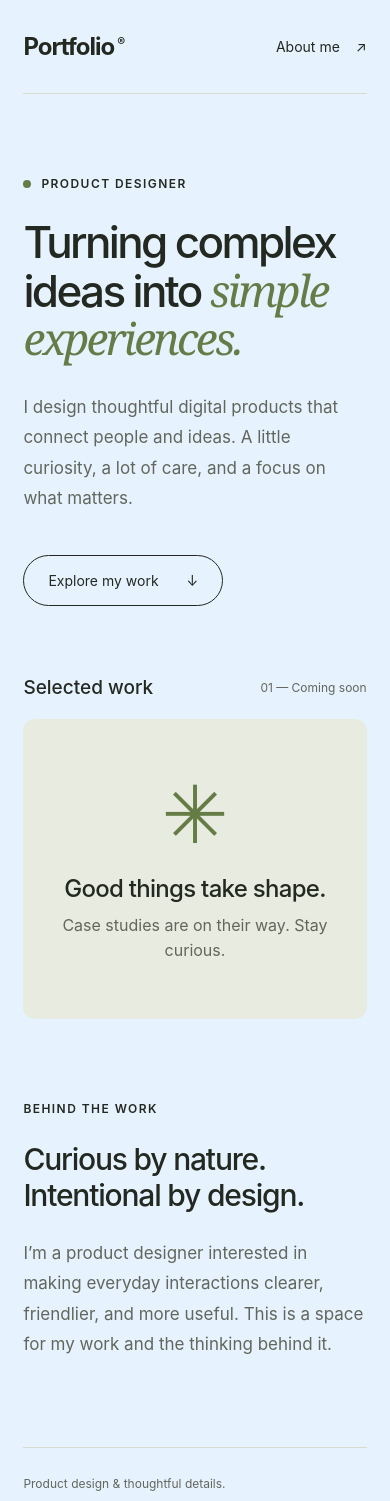
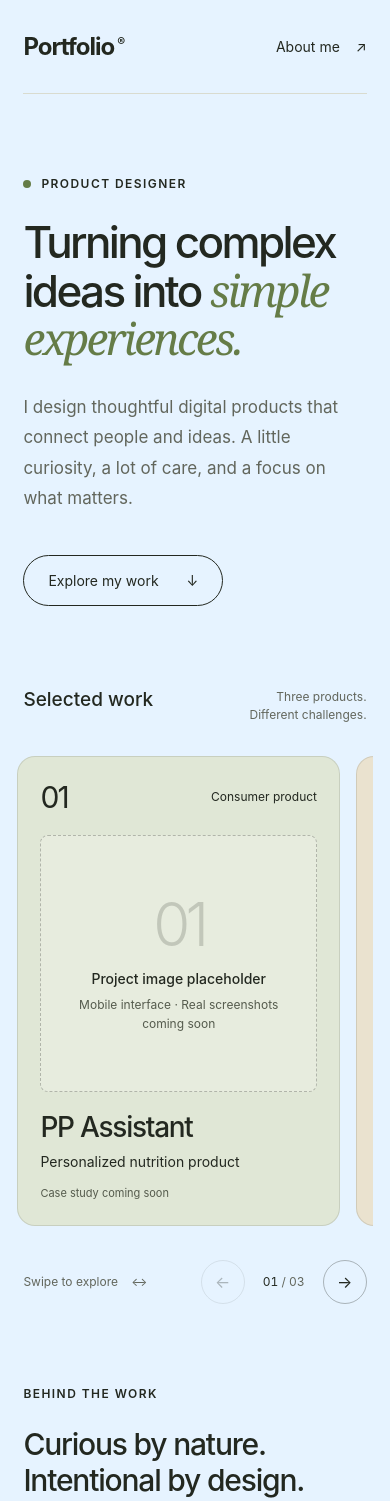
Before and after one commit to o-ants/portfolio-website, a React (Vite) app: page / in a window 390 px wide. Shown: the top 1501 px of the page. Built offline with nearby package versions, Linux system fonts and the light colour scheme.

Commit message:
Add scroll-driven selected work card shuffle

```diff
--- a/src/App.tsx
+++ b/src/App.tsx
@@ -1,3 +1,5 @@
+import SelectedWork from './SelectedWork'
+
 export default function App() {
   return (
     <div className="page">
@@ -14,13 +16,7 @@ export default function App() {
           <a className="button" href="#work">Explore my work <span aria-hidden="true">↓</span></a>
         </section>
 
-        <section className="work" id="work" aria-labelledby="work-title">
-          <div className="section-heading"><h2 id="work-title">Selected work</h2><span>01 — Coming soon</span></div>
-          <div className="placeholder">
-            <span className="asterisk" aria-hidden="true">✳</span>
-            <div><h3>Good things take shape.</h3><p>Case studies are on their way. Stay curious.</p></div>
-          </div>
-        </section>
+        <SelectedWork />
 
         <section className="about" id="about" aria-labelledby="about-title">
           <p className="eyebrow">Behind the work</p>
--- /dev/null
+++ b/src/SelectedWork.tsx
@@ -0,0 +1,105 @@
+import { useEffect, useRef, useState, type CSSProperties } from 'react'
+
+const projects = [
+  { title: 'PP Assistant', description: 'Personalized nutrition product', category: 'Consumer product', color: 'sage', format: 'Mobile interface', number: '01' },
+  { title: 'X5 Blogger Platform', description: 'B2B platform for creators and advertisers', category: 'B2B platform', color: 'sand', format: 'Web interface', number: '02' },
+  { title: 'Food.ru', description: 'Consumer product and recipe ecosystem', category: 'Consumer product', color: 'clay', format: 'Web & mobile interfaces', number: '03' },
+]
+const clamp = (value: number) => Math.max(0, Math.min(1, value))
+
+export default function SelectedWork() {
+  const section = useRef<HTMLElement>(null)
+  const rail = useRef<HTMLDivElement>(null)
+  const [progress, setProgress] = useState(0)
+  const [active, setActive] = useState(0)
+  const [simple, setSimple] = useState(false)
+  const [reduced, setReduced] = useState(false)
+
+  useEffect(() => {
+    const mobile = matchMedia('(max-width: 700px)')
+    const motion = matchMedia('(prefers-reduced-motion: reduce)')
+    const updateMode = () => {
+      setSimple(mobile.matches || motion.matches)
+      setReduced(motion.matches)
+    }
+    updateMode()
+    mobile.addEventListener('change', updateMode)
+    motion.addEventListener('change', updateMode)
+    return () => {
+      mobile.removeEventListener('change', updateMode)
+      motion.removeEventListener('change', updateMode)
+    }
+  }, [])
+
+  useEffect(() => {
+    if (simple) return
+    let frame = 0
+    const measure = () => {
+      frame = 0
+      const element = section.current
+      if (!element) return
+      const rect = element.getBoundingClientRect()
+      const value = clamp((24 - rect.top) / Math.max(1, rect.height - innerHeight)) * 2
+      setProgress(value)
+      setActive(Math.min(2, Math.floor(value + 0.5)))
+    }
+    const schedule = () => { if (!frame) frame = requestAnimationFrame(measure) }
+    measure()
+    window.addEventListener('scroll', schedule, { passive: true })
+    window.addEventListener('resize', schedule)
+    return () => {
+      cancelAnimationFrame(frame)
+      window.removeEventListener('scroll', schedule)
+      window.removeEventListener('resize', schedule)
+    }
+  }, [simple])
+
+  const navigate = (index: number) => {
+    if (index < 0 || index > 2) return
+    if (simple) {
+      const card = rail.current?.children[index] as HTMLElement | undefined
+      if (card && rail.current) rail.current.scrollTo({ left: card.offsetLeft - rail.current.offsetLeft, behavior: reduced ? 'instant' : 'smooth' })
+    } else if (section.current) {
+      const element = section.current
+      window.scrollTo({ top: window.scrollY + element.getBoundingClientRect().top - 24 + (element.offsetHeight - innerHeight) * index / 2, behavior: 'smooth' })
+    }
+  }
+
+  return (
+    <section ref={section} className="work shuffle" id="work" aria-labelledby="work-title">
+      <div className="shuffle-sticky">
+        <div className="section-heading"><h2 id="work-title">Selected work</h2><span>Three products. Different challenges.</span></div>
+        <div ref={rail} className="shuffle-stage" onScroll={() => {
+          if (!simple || !rail.current || reduced) return
+          const container = rail.current
+          const cards = Array.from(container.children) as HTMLElement[]
+          const nearest = cards.reduce((best, card, index) => Math.abs(card.offsetLeft - container.offsetLeft - container.scrollLeft) < Math.abs(cards[best].offsetLeft - container.offsetLeft - container.scrollLeft) ? index : best, 0)
+          setActive(nearest)
+        }}>
+          {projects.map((project, index) => {
+            const distance = Math.max(0, index - progress)
+            const departure = clamp((progress - index - 0.18) / 0.64)
+            const eased = departure * departure * (3 - 2 * departure)
+            const style: CSSProperties = simple ? {} : {
+              transform: `translate3d(${eased * 125}%, ${-distance * 15 + eased * 20}px, 0) rotate(${eased * 7}deg) scale(${1 - distance * 0.045})`,
+              opacity: 1 - clamp((departure - 0.7) / 0.3),
+              zIndex: 3 - index,
+              pointerEvents: index === active ? 'auto' : 'none',
+            }
+            return (
+              <article className={`project-card ${project.color}`} key={project.title} style={style} aria-hidden={!simple && index !== active ? true : undefined}>
+                <div className="project-top"><span className="project-number">{project.number}</span><span>{project.category}</span></div>
+                <div className="project-visual"><span className="visual-frame" aria-hidden="true">{project.number}</span><div><strong>Project image placeholder</strong><span>{project.format} · Real screenshots coming soon</span></div></div>
+                <div className="project-caption"><div><h3>{project.title}</h3><p>{project.description}</p></div><span className="case-status">Case study coming soon</span></div>
+              </article>
+            )
+          })}
+        </div>
+        <div className="shuffle-controls">
+          <span className="scroll-hint">{simple ? 'Swipe to explore' : 'Scroll to explore'} <span aria-hidden="true">{simple ? '↔' : '↓'}</span></span>
+          <div className="project-navigation" aria-label="Project navigation"><button type="button" aria-label="Previous project" disabled={active === 0} onClick={() => navigate(active - 1)}>←</button><span className="project-counter" aria-live="polite" aria-atomic="true">0{active + 1} <span>/ 03</span></span><button type="button" aria-label="Next project" disabled={active === 2} onClick={() => navigate(active + 1)}>→</button></div>
+        </div>
+      </div>
+    </section>
+  )
+}
--- a/src/style.css
+++ b/src/style.css
@@ -44,3 +44,50 @@ footer { display: flex; justify-content: space-between; gap: 24px; border-top: 1
   .about { padding: 70px 0; }
   footer { flex-direction: column; gap: 16px; }
 }
+
+/* Selected Work: finite scroll-driven deck; no wheel or touch interception. */
+.shuffle { height: 280svh; }
+.shuffle-sticky { position: sticky; top: 24px; padding-top: 12px; }
+.shuffle-stage { position: relative; height: min(65svh, 580px); margin-top: 48px; overflow: clip; overflow-clip-margin: 40px; }
+.project-card { position: absolute; inset: 0; border: 1px solid #23282020; border-radius: 18px; padding: 24px 30px; display: flex; flex-direction: column; transform-origin: 50% 85%; will-change: transform, opacity; }
+.sage { background: #e0e7d6; }
+.sand { background: #eae2cf; }
+.clay { background: #e8d6cb; }
+.project-top { display: flex; align-items: center; justify-content: space-between; gap: 20px; font-size: 12px; }
+.project-number { font-size: 30px; letter-spacing: -.06em; font-weight: 400; }
+.project-visual { flex: 1; min-height: 0; margin: 20px 0; border: 1px dashed #23282045; border-radius: 8px; display: flex; align-items: center; justify-content: center; gap: 25px; background: #f6f5ef55; }
+.visual-frame { font-size: clamp(60px, 9vw, 120px); font-weight: 300; line-height: 1; color: #23282030; letter-spacing: -.08em; }
+.project-visual strong { display: block; font-size: 14px; font-weight: 500; }
+.project-visual div > span { display: block; max-width: 230px; font-size: 12px; line-height: 1.6; margin-top: 8px; color: #555b4d; }
+.project-caption { display: flex; align-items: end; justify-content: space-between; gap: 20px; }
+.project-caption h3 { margin: 0 0 8px; font-size: clamp(24px, 3.2vw, 42px); font-weight: 500; letter-spacing: -.045em; line-height: 1.1; }
+.project-caption p { margin: 0; font-size: 14px; line-height: 1.5; }
+.case-status { font-size: 11px; color: #555b4d; white-space: nowrap; padding-bottom: 3px; }
+.shuffle-controls { display: flex; justify-content: space-between; align-items: center; margin-top: 22px; }
+.scroll-hint { font-size: 12px; color: #62665c; }
+.scroll-hint > span { margin-left: 10px; }
+.project-navigation { display: flex; align-items: center; gap: 18px; }
+.project-navigation button { width: 44px; height: 44px; border: 1px solid #23282050; border-radius: 50%; color: inherit; background: transparent; font: inherit; cursor: pointer; }
+.project-navigation button:hover:not(:disabled) { background: #e8ebdf; }
+.project-navigation button:disabled { opacity: .3; cursor: default; }
+button:focus-visible { outline: 3px solid #657c47; outline-offset: 4px; }
+.project-counter { font-size: 12px; font-variant-numeric: tabular-nums; }
+.project-counter > span { color: #62665c; }
+@media (max-width: 700px) {
+  .shuffle { height: auto; }
+  .shuffle-sticky { position: static; }
+  .shuffle .section-heading { align-items: start; }
+  .shuffle .section-heading > span { max-width: 120px; text-align: right; line-height: 1.5; }
+  .shuffle-stage { display: flex; gap: 16px; height: auto; margin: 28px -2% 0; padding: 4px 2% 12px; overflow-x: auto; scroll-snap-type: x mandatory; }
+  .project-card { position: relative; inset: auto; flex: 0 0 94%; min-width: 0; min-height: 470px; padding: 22px; scroll-snap-align: start; will-change: auto; }
+  .project-visual { min-height: 230px; flex-direction: column; gap: 16px; text-align: center; padding: 16px; }
+  .project-caption { align-items: start; flex-direction: column; gap: 14px; }
+  .project-caption h3 { font-size: 28px; }
+}
+@media (prefers-reduced-motion: reduce) {
+  .shuffle { height: auto; }
+  .shuffle-sticky { position: static; }
+  .shuffle-stage { display: grid; gap: 24px; height: auto; overflow: visible; margin-top: 28px; }
+  .project-card { position: relative; inset: auto; min-height: 470px; transform: none !important; opacity: 1 !important; will-change: auto; }
+  .shuffle-controls { display: none; }
+}
```
